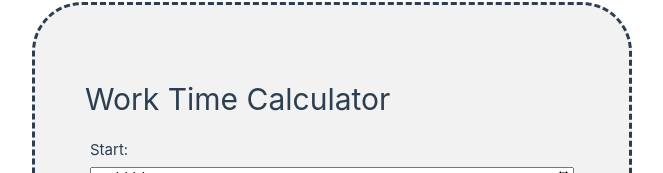
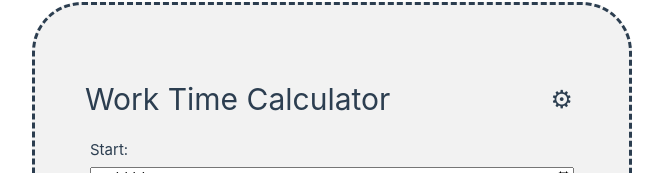
Before and after one commit to soeguet/work-time-calculator, a Vue app: page / in a window 1280 px wide. Shown: the part 118-291 px from the top of the page, without its empty margins (308-971 px from the left). Built offline with nearby package versions, Linux system fonts and the light colour scheme.

Commit message:
added gear button

```diff
--- a/src/App.vue
+++ b/src/App.vue
@@ -7,11 +7,10 @@ let breakThirty: boolean = false
 let breakFifteen: boolean = false
 let optionsModalOpen: Ref<boolean> = ref(false)
 
-const time = () => {
+function time(): string {
     let startTime: Date = new Date(start.value)
     let endTime: Date = new Date(end.value)
     let total: number = endTime.getTime() - startTime.getTime()
-  console.log(total)
 
     if (isNaN(total)) {
         return '00:00'
@@ -27,7 +26,7 @@ const time = () => {
     return hours.toString().padStart(2, '0') + ':' + minutes.toString().padStart(2, '0')
 }
 
-const breakNeeded = (total: number): number => {
+function breakNeeded(total: number): number {
     //if work for over 9 hours
     if (total > 32400000) {
         breakFifteen = true
@@ -46,9 +45,8 @@ const breakNeeded = (total: number): number => {
     return total
 }
 
-const gearClicked = () => {
+function gearClicked(): void {
     optionsModalOpen.value = !optionsModalOpen.value
-  console.log(optionsModalOpen.value)
 }
 </script>
 
@@ -58,7 +56,7 @@ const gearClicked = () => {
             <div class="gear"></div>
             <div class="title">
                 <h1>Work Time Calculator</h1>
-        <!-- <button type="button" class="gear-button" @click="gearClicked">⚙</button> -->
+                <button type="button" class="gear-button" @click="gearClicked">⚙</button>
             </div>
             <div class="inner">
                 <label for="start">Start:</label>
@@ -90,11 +88,13 @@ const gearClicked = () => {
     height: 80vh;
     justify-content: center;
 }
+
 .title {
     margin-bottom: 10px;
     display: flex;
     justify-content: space-between;
 }
+
 .container {
     border-style: dashed;
     display: grid;
@@ -106,25 +106,31 @@ const gearClicked = () => {
     padding-inline: 50px;
     background-color: var(--color-background-mute);
 }
+
 #explanation {
     overflow: scroll;
 }
+
 .inner {
     display: flex;
     flex-direction: column;
     margin: 5px;
     gap: 5px;
 }
+
 .total {
     margin-top: 20px;
 }
+
 .gear-button {
     border-style: none;
     color: var(--color-text);
     font-size: 25px;
-  transition: transform 0.4s; /* Animation */
+    transition: transform 0.4s;
+    /* Animation */
     background-color: var(--color-background-mute);
 }
+
 .gear-button:hover {
     transform: scale(1.2);
 }
```
Lines whose indentation alone changed are shown as unchanged.
